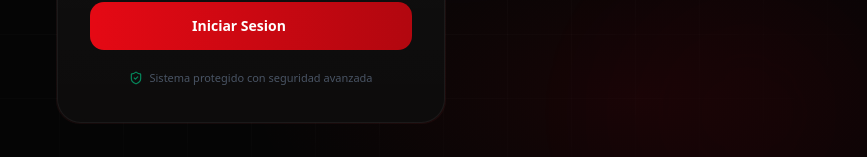
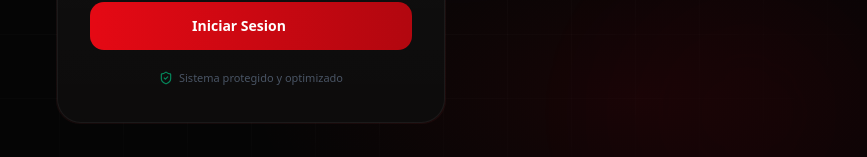
Before and after one commit to henryofc17/workspace, a Next.js app: page /login in a window 1280 px wide. Shown: the part 542-699 px from the top of the page, without its empty margins (389-1256 px from the left). Built offline with nearby package versions, Linux system fonts and the light colour scheme.

Commit message:
Update page.tsx

```diff
--- a/src/app/login/page.tsx
+++ b/src/app/login/page.tsx
@@ -303,7 +303,7 @@ export default function LoginPage() {
                         type={showPassword ? "text" : "password"}
                         value={password}
                         onChange={(e) => setPassword(e.target.value)}
-                        placeholder="Contrasena"
+                        placeholder="Contraseña"
                         showPassword={showPassword}
                         onTogglePassword={() => setShowPassword(!showPassword)}
                       />
@@ -337,7 +337,7 @@ export default function LoginPage() {
                       <div className="flex items-center justify-center gap-2 py-1">
                         <div className="flex items-center gap-1.5 text-[11px] text-gray-600">
                           <ShieldCheck className="h-3.5 w-3.5 text-emerald-500/70" />
-                          <span>Sistema protegido con seguridad avanzada</span>
+                          <span>Sistema protegido y optimizado</span>
                         </div>
                       </div>
                     </motion.div>
```
